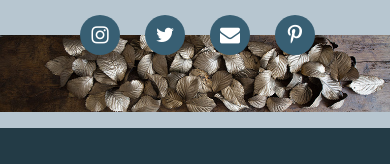
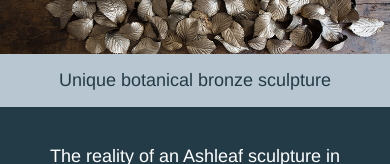
Before and after one commit to sharpdigital/ashleaf-test, a plain HTML site: page docs/index.html in a window 390 px wide. Shown: the part 227-391 px from the top of the page. Drawn offline with nearby package versions, Linux system fonts and the light colour scheme.

Commit message:
The "unique botanical bronze sculpture" is:   - only on the homepage   - on mobile it is moved under the social bar

```diff
--- a/docs/css/style.css
+++ b/docs/css/style.css
@@ -189,6 +189,10 @@ img {
     height: 22px; /* fontsize + 2 * padding */
     padding: 4px;
     width: 22px; /* fontsize + 2 * padding */
+}
+
+.motto-mobile {
+    display: none;
 }
 
 .reviews {
@@ -513,8 +517,13 @@ img {
         width: 40px; /* fontsize + 2 * padding */
     }
 
-    .reviews-page .motto,
-    .reviews-page .motto + div,
+    .home-page .motto-mobile {
+        display: inherit;
+        padding: 0 0 4vw 0;
+    }
+
+    .home-page .motto,
+    .home-page .motto + div,
     .reviews-page .social,
     .desktop {
         display: none;
--- a/docs/index.html
+++ b/docs/index.html
@@ -28,7 +28,7 @@
     </script>
 </head>
 <body>
-    <div class="container-fluid">
+    <div class="container-fluid home-page">
         <div class="row logo-row-margin light-bg">
             <h1 class="col-xs-12 col-md-8 col-md-offset-2"><img src="img/ashleaf-logo.svg" alt="ashleaf"></h1>
         </div>
@@ -91,6 +91,9 @@
                     <img class="img-responsive" src="./img/cherry-variations-banner.jpg" alt="Bronze leaves from our Cherry Variations collection">
                 </picture>
             </div>
+        </div>
+        <div class="row light-bg motto-mobile">
+            <p class="col-xs-12 text-center">Unique botanical bronze sculpture</p>
         </div>
         <div class="row dark-bg quotes">
             <p class="col-xs-10 col-xs-offset-1 text-center">The reality of an Ashleaf sculpture in your hand far surpasses what any photograph of it can portray. The way that the delicate and fragile beauty of a real leaf gets captured is extraordinary.</p>
```
Also changed, not shown: docs/reviews.html (+0 -6 lines).
